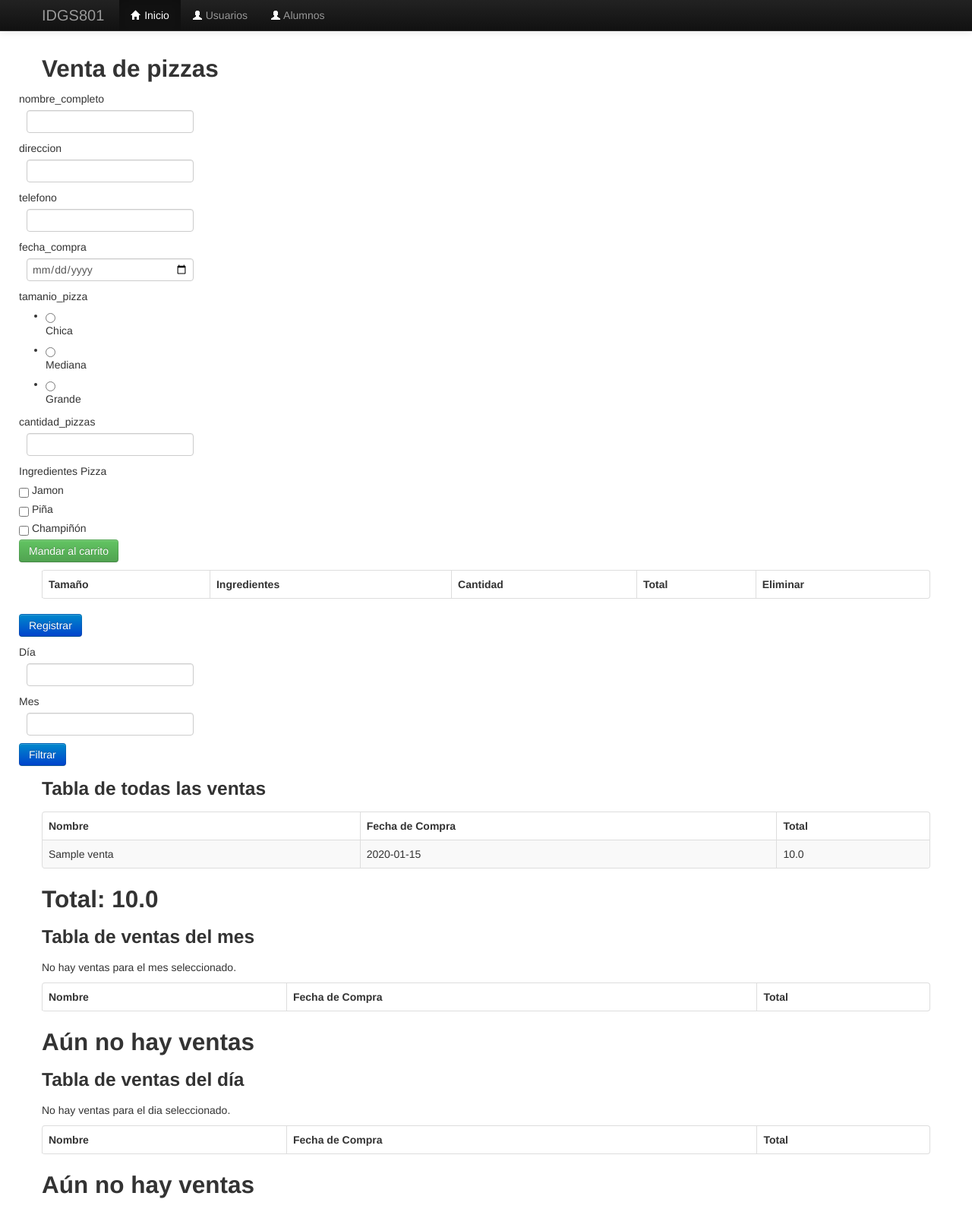
After one commit to IDGS80120002163/Practicas_BD_IDGS801, a Flask app: page /pizzas in a window 1280 px wide. The commit adds this page. Shown: the whole page at 76% size. Run offline with Flask 3, Linux system fonts and the light colour scheme; tables that the repository leaves empty hold one stand-in row (values such as "Sample post"); lists and menus that the app fills with data are empty; some libraries are stand-ins or nearby versions.

Commit message:
DAFP 13-03-2024 Actividad de pizzas terminada

```diff
--- /dev/null
+++ b/templates/pizzas.html
@@ -0,0 +1,187 @@
+{% extends "layout2.html" %}
+{% block container %}
+{% import "_macros.html" as macros %}
+<div class="col-md-6">
+    <h2>Venta de pizzas</h2>
+    <form action="pizzas" method="POST" novalidate>
+        <input type="hidden" name="csrf_token" value="{{ csrf_token() }}">
+        <div class="row">
+            <div class="form-group col-xs-12 col-md-4 floating-label-form-group controls">
+                {{macros.camposNuevos(form.nombre_completo, class='form-control')}}
+            </div>
+            <div class="form-group col-xs-12 col-md-4 floating-label-form-group controls">
+                {{macros.camposNuevos(form.direccion, class='form-control')}}
+            </div>
+            <div class="form-group col-xs-12 col-md-4 floating-label-form-group controls">
+                {{macros.camposNuevos(form.telefono, class='form-control')}}
+            </div>
+        </div>
+        <div class="row">
+            <div class="form-group col-xs-12 col-md-4 floating-label-form-group controls">
+                {{macros.camposNuevos(form.fecha_compra, class='form-control')}}
+            </div>
+            <div class="form-group col-xs-12 col-md-4 floating-label-form-group controls">
+                {{macros.camposNuevos(form.tamanio_pizza, class='form-control')}}
+            </div>
+            <div class="form-group col-xs-12 col-md-4 floating-label-form-group controls">
+                {{macros.camposNuevos(form.cantidad_pizzas, class='form-control')}}
+            </div>
+        </div>
+        <div class="row">
+            <div class="form-group col-xs-12 floating-label-form-group controls">
+                <label>Ingredientes Pizza</label>
+                <label class="checkbox-inline">
+                    <input type="checkbox" name="ingredientes_pizza" value="Jamon"> Jamon
+                </label>
+                <label class="checkbox-inline">
+                    <input type="checkbox" name="ingredientes_pizza" value="Pina"> Piña
+                </label>
+                <label class="checkbox-inline">
+                    <input type="checkbox" name="ingredientes_pizza" value="Champinon"> Champiñón
+                </label>
+            </div>
+        </div>
+        <div class="container">
+            <div class="row control-group">
+                <div class="form-group col-xs-12 floating-label-form-group controls">
+                    <input type="submit" id="btn1" name="btn1" value="Mandar al carrito" class="btn btn-success">
+                </div>
+            </div>
+        </div>
+        <div class="col-md-6">
+            <table class="table table-striped table-bordered">
+                <thead>
+                    <tr>
+                        <th style="display: none;">Nombre</th>
+                        <th style="display: none;">Dirección</th>
+                        <th style="display: none;">Teléfono</th>
+                        <th style="display: none;">Fecha</th>
+                        <th>Tamaño</th>
+                        <th>Ingredientes</th>
+                        <th>Cantidad</th>
+                        <th>Total</th>
+                        <th>Eliminar</th>
+                    </tr>
+                </thead>
+                <tbody>
+                    {% for ve_re in ventas_registradas [1:] %}
+                    <tr>
+                        <td style="display: none;">{{ ve_re[0] }}</td>
+                        <td style="display: none;">{{ ve_re[1] }}</td>
+                        <td style="display: none;">{{ ve_re[2] }}</td>
+                        <td style="display: none;">{{ ve_re[3] }}</td>
+                        <td>{{ ve_re[4] }}</td>
+                        <td>{{ ve_re[5] }}</td>
+                        <td>{{ ve_re[6] }}</td>
+                        <td>{{ ve_re[7] }}</td>
+                        <td> <input type="submit" id="btn4" name="btn4" value="{{ loop.index }}" class="btn btn-warning">                       </td>
+                    </tr>
+                    {% endfor %}
+                </tbody>
+            </table>
+            <div class="container">
+                <div class="row control-group">
+                    <div class="form-group col-xs-12 floating-label-form-group controls">
+                        <input type="submit" id="btn2" name="btn2" value="Registrar" class="btn btn-primary">
+                    </div>
+                </div>
+            </div>
+        </div>
+        <div class="container row">
+            <div class="form-group col-xs-12 col-md-4 floating-label-form-group controls">
+                <td><label for="filtro_dia">Día</label></td>
+                <dd><input class="form-control" id="filtro_dia" name="filtro_dia" required type="text"></dd>
+                <td><label for="filtro_dia">Mes</label></td>
+                <dd><input class="form-control" id="filtro_mes" name="filtro_mes" required type="text"></dd>
+            </div>
+            <input type="submit" id="btn3" name="btn3" value="Filtrar" class="btn btn-primary">
+        </div>
+        <div class="col-md-6">
+            <h3>Tabla de todas las ventas</h3>
+            <table class="table table-striped table-bordered">
+                <thead>
+                    <tr>
+                        <th>Nombre</th>
+                        <th>Fecha de Compra</th>
+                        <th>Total</th>
+                    </tr>
+                </thead>
+                <tbody>
+                    {% for ven in venta %}
+                    <tr>
+                        <td>{{ ven.nombre_completo }}</td>
+                        <td>{{ ven.fecha_compra }}</td>
+                        <td>{{ ven.total_venta }}</td>
+                    </tr>
+                    {% endfor %}
+                </tbody>
+            </table>
+            {% if totalventas %}
+                <h2>Total: {{ totalventas }}</h2>
+            {%else%}
+                <h2>Aún no hay ventas</h2>
+            {% endif %}
+        </div>
+        <div class="col-md-6">
+            <h3>Tabla de ventas del mes</h3>
+            <table class="table table-striped table-bordered">
+                <thead>
+                    <tr>
+                        <th>Nombre</th>
+                        <th>Fecha de Compra</th>
+                        <th>Total</th>
+                    </tr>
+                </thead>
+                <tbody>
+                    {% if filtromes %}
+                        {% for mes in filtromes %}
+                        <tr>
+                            <td>{{ mes.nombre_completo }}</td>
+                            <td>{{ mes.fecha_compra }}</td>
+                            <td>{{ mes.total_venta }}</td>
+                        </tr>
+                        {% endfor %}
+                    {% else %}
+                        <p>No hay ventas para el mes seleccionado.</p>
+                    {% endif %}
+                </tbody>
+            </table>
+            {% if totalventasmes %}
+                <h2>Total: {{ totalventasmes }}</h2>
+            {%else%}
+                <h2>Aún no hay ventas</h2>
+            {% endif %}
+        </div>
+        <div class="col-md-6">
+            <h3>Tabla de ventas del día</h3>
+            <table class="table table-striped table-bordered">
+                <thead>
+                    <tr>
+                        <th>Nombre</th>
+                        <th>Fecha de Compra</th>
+                        <th>Total</th>
+                    </tr>
+                </thead>
+                <tbody>
+                    {% if filtrodia %}
+                        {% for dia in filtrodia %}
+                        <tr>
+                            <td>{{ dia.nombre_completo }}</td>
+                            <td>{{ dia.fecha_compra }}</td>
+                            <td>{{ dia.total_venta }}</td>
+                        </tr>
+                        {% endfor %}
+                    {% else %}
+                        <p>No hay ventas para el dia seleccionado.</p>
+                    {% endif %}
+                </tbody>
+            </table>
+            {% if totalventasdia %}
+                <h2>Total: {{ totalventasdia }}</h2>
+            {%else%}
+                <h2>Aún no hay ventas</h2>
+            {% endif %}
+        </div>
+    </form>
+</div>
+{% endblock %}
```
Also changed, not shown: templates/layout2.html (line endings or trailing spaces).
